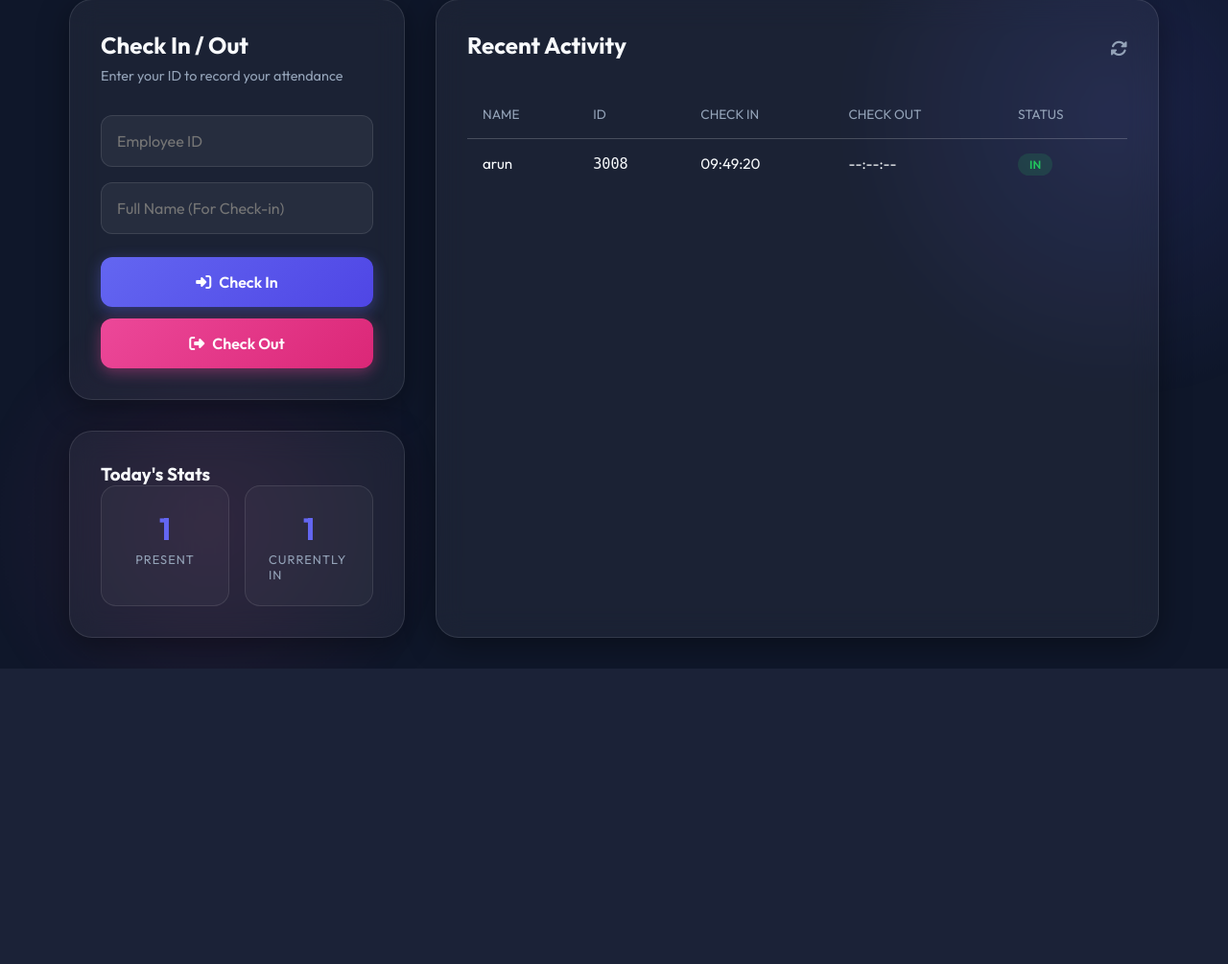
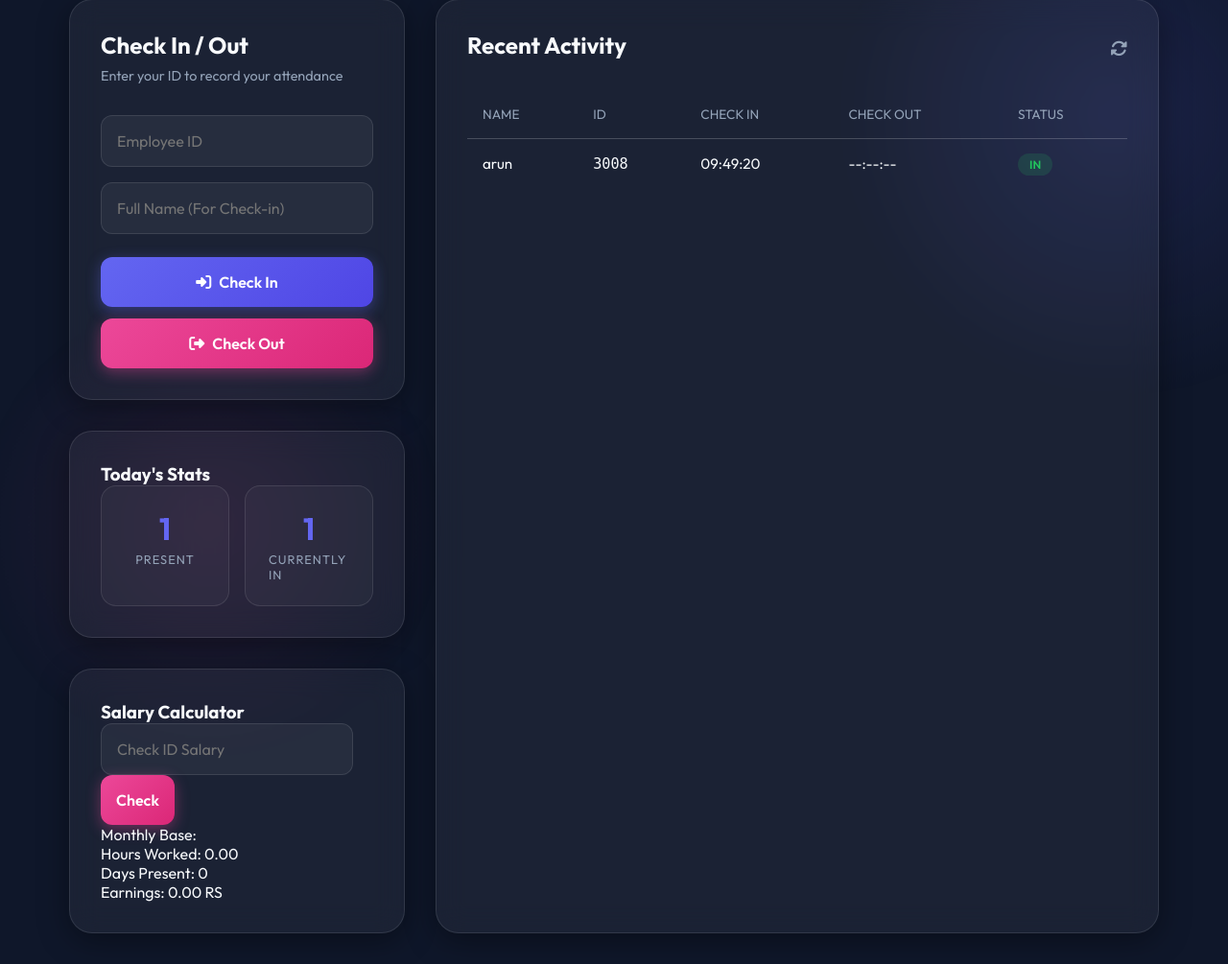
Before and after one commit to nsrun/Atnance, a Flask app: page / in a window 1280 px wide. Shown: the part 129-1134 px from the top of the page at 96% size. Before the commit the page ends 826 px from the top, so only its background shows below. Run offline with Flask 3, Linux system fonts and the light colour scheme; data comes from the database, SQL or seed files in the repository; some libraries are stand-ins or nearby versions.

Commit message:
Add salary calculator section to index.html

```diff
--- a/attencess/templates/index.html
+++ b/attencess/templates/index.html
@@ -57,6 +57,33 @@
                         </div>
                     </div>
                 </div>
+
+                <div class="card glass salary-card">
+                    <h3>Salary Calculator</h3>
+                    <div class="salary-input">
+                        <input type="text" id="salary-id" placeholder="Check ID Salary">
+                        <button id="btn-calc-salary" class="btn btn-secondary">Check</button>
+                    </div>
+                    <div id="salary-display" class="salary-display">
+                        <div class="salary-row">
+                            <span>Monthly Base: </span>
+                            <span class="val" id="monthly-salary-base"></span>
+                        </div>
+                        <div class="salary-row">
+                            <span>Hours Worked: </span>
+                            <span class="val" id="total-hours">0.00</span>
+                        </div>
+                        <div class="salary-row">
+                            <span>Days Present: </span>
+                            <span class="val" id="total-days">0</span>
+                        </div>
+                        <div class="salary-divider"></div>
+                        <div class="salary-row total">
+                            <span>Earnings: </span>
+                            <span class="val" id="earned-salary">0.00 RS</span>
+                        </div>
+                    </div>
+                </div>
             </section>
 
             <section class="history-panel">
```
